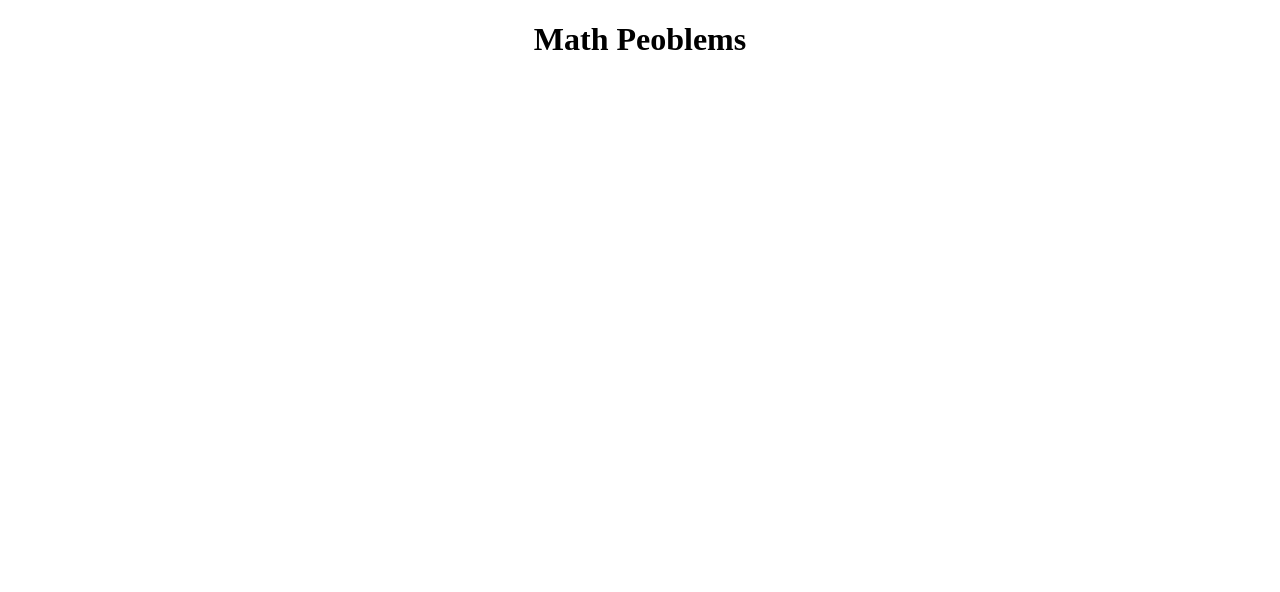
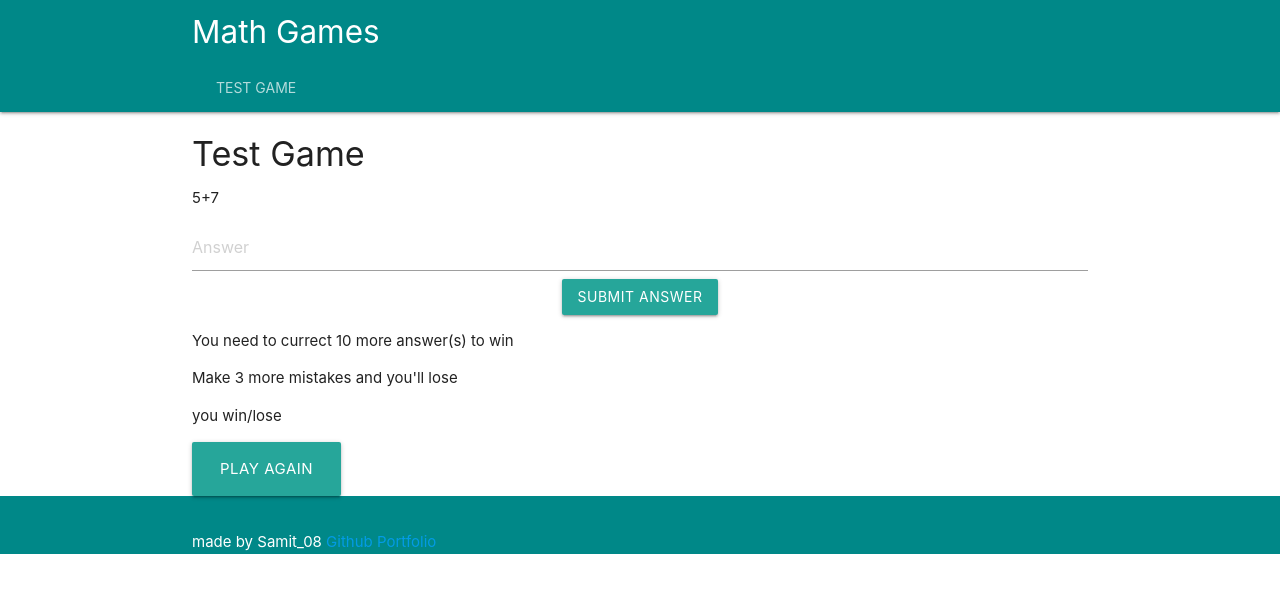
Before and after one commit to historyhelpers/math_games, a plain HTML site: page index.html in a window 1280 px wide. Drawn offline with nearby package versions, Linux system fonts and the light colour scheme.

Commit message:
Test Game 1: html complete

```diff
--- a/index.html
+++ b/index.html
@@ -1,5 +1,7 @@
 <!DOCTYPE html>
 <html lang="en">
+<!-- classes are for css -->
+<!-- ids are for javascript -->
 
 <head>
     <meta charset="UTF-8">
@@ -7,14 +9,105 @@
     <meta http-equiv="X-UA-Compatible" content="ie=edge">
 
     <link rel="stylesheet" href="static/css/style.css">
+    <link rel="stylesheet" href="https://cdnjs.cloudflare.com/ajax/libs/materialize/1.0.0/css/materialize.min.css">
 
     <title>Math Games</title>
 </head>
 
 <body>
 
-    <h1>Math Peoblems</h1>
 
+    <!-- navbar: contains the site name on the top left -->
+
+    <nav class="nav-extended">
+        <div class="container">
+            <div class="nav-wrapper">
+                <a href="#" class="brand-logo">Math Games</a>
+            </div>
+            <div class="nav-content">
+                <ul class="tabs tabs-transparent">
+                    <!-- add section in nav bar -->
+                    <li class="tab"><a href="#game1">Test Game</a></li>
+                </ul>
+            </div>
+        </div>
+    </nav>
+
+    <div class="container">
+
+        <!-- game_div1 -->
+        <div id="game1" class="game_div1">
+
+            <!-- heading: 'test Game' -->
+            <h4>Test Game</h4>
+            <!-- problem element: the math problem of either addition, subtraction, multiplication or devision; ex: 3x3, 5+7 -->
+            <p id="problem-element" class="problem-element">5+7</p>
+
+            <!-- answer form -->
+            <form action="" class="game_1_form">
+                <!-- inputting answer from the user -->
+                <input placeholder="Answer" id="game_1_answer" type="text" id="game_1_input_field" class="game_1_input_field">
+                <!-- submitting answer from the user: submit button-->
+                <button class="btn">Submit Answer</button>
+            </form>
+
+            <!-- show score in text, ex: "You need to currect 2 more answer(s) to win" -->
+            <p>You need to currect <span>10</span> more answer(s) to win</p>
+            <!-- show score in text, ex: "Make 2 more mistakes and you'll lose" -->
+            <p>Make <span>3</span> more mistakes and you'll lose</p>
+
+            <!-- win progress bar: this will be a collection of 10 boxes that fills up {green} as the user answers currect -->
+            <div class="game_1_success_progress">
+                <div class="boxes">
+                    <div class="box"></div>
+                    <div class="box"></div>
+                    <div class="box"></div>
+                    <div class="box"></div>
+                    <div class="box"></div>
+                    <div class="box"></div>
+                    <div class="box"></div>
+                    <div class="box"></div>
+                    <div class="box"></div>
+                    <div class="box"></div>
+                </div>
+                <div class="success_progress_inner_box" id="success_progress_inner_box"></div>
+            </div>
+            <!-- lose progress bar: this will be a collection of 3 boxes which fill up {red} as the user answers wrong -->
+            <div class="game_1_failure_progress">
+                <div class="boxes">
+                    <div class="box"></div>
+                    <div class="box"></div>
+                    <div class="box"></div>
+                </div>
+                <div class="failure_progress_inner_box" id="failure_progress_inner_box"></div>
+            </div>
+
+            <!-- overlay: this showes up over the game div as the game is over -->
+            <div class="overlay">
+                <div class="inner-overlay">
+                    <!-- overlay paragraph: "You win/lose" -->
+                    <p id="end_message">you win/lose</p>
+                    <!-- overlay button: "play again" -->
+                    <button class="btn-large" id="reset-btn">Play Again</button>
+                </div>
+            </div>
+
+        </div>
+
+    </div>
+
+    <!-- footer -->
+    <footer class="page-footer">
+        <div class="container">
+            <!-- parapraph: 'made by Samit_08' -->
+            <p>
+                made by Samit_08
+                <!-- parapraph: link: 'github/almustansir', link: 'almustansir/portfolio' -->
+                <a href="#" class="footer_link1">Github</a>
+                <a href="#" class="footer_link2">Portfolio</a>
+            </p>
+        </div>
+    </footer>
 
     <script src="static/js/script.js"></script>
 </body>
--- a/static/css/style.css
+++ b/static/css/style.css
@@ -1,3 +1,11 @@
-body {
+.nav-extended {
+    background-color: #088;
+}
+
+form {
     text-align: center;
 }
+
+.page-footer {
+    background-color: #088 !important;
+}
```
Also changed, not shown: 1 other file.
